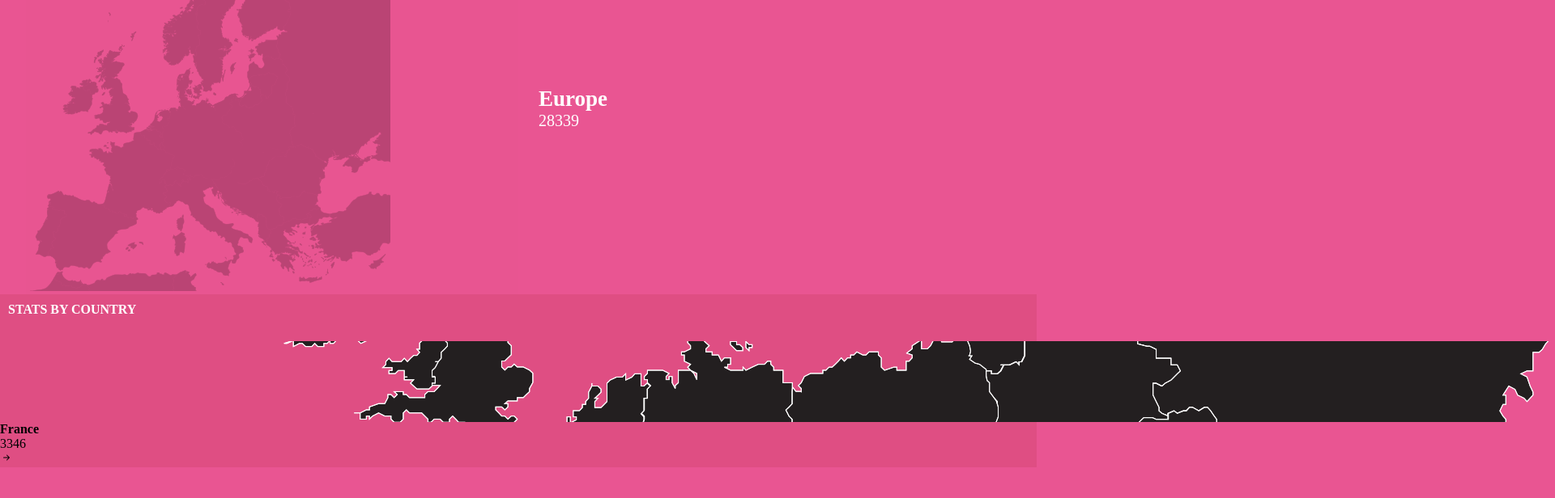
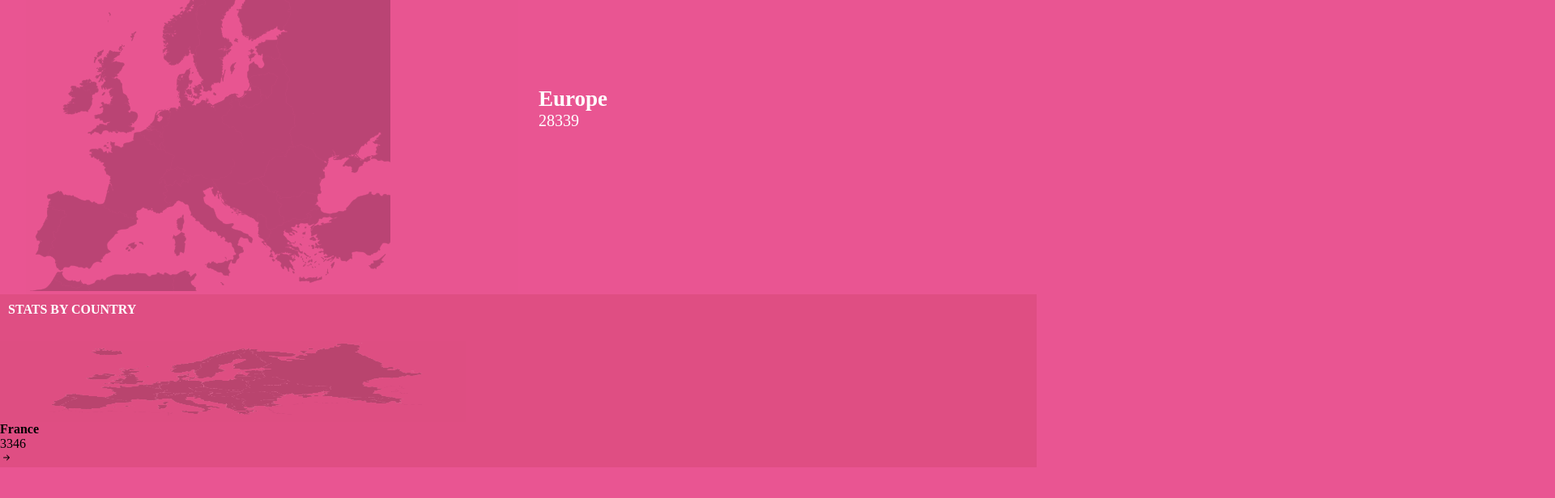
Before and after one commit to moise10r/covid_19_app, a React (Create React App) app: page / in a window 1280 px wide. Shown: the part 176-792 px from the top of the page at 81% size, 1920 px wide, since content can reach past the window. Built offline with nearby package versions, Linux system fonts and the light colour scheme.

Commit message:
Add the list of countries img

```diff
--- a/src/component/features/HomePage/home.scss
+++ b/src/component/features/HomePage/home.scss
@@ -68,7 +68,19 @@
             overflow: hidden;
             @include flex;
             @include flex-center(column);
-
+            img {
+              min-height: 100%;
+              width: 100%;
+            }
+            .bg {
+              position: absolute;
+              top: 0;
+              right: 0;
+              left: 0;
+              bottom: 0;
+              background-color: $pri-bg-color;
+              opacity: 0.8;
+            }
           }
         }
       }
```
